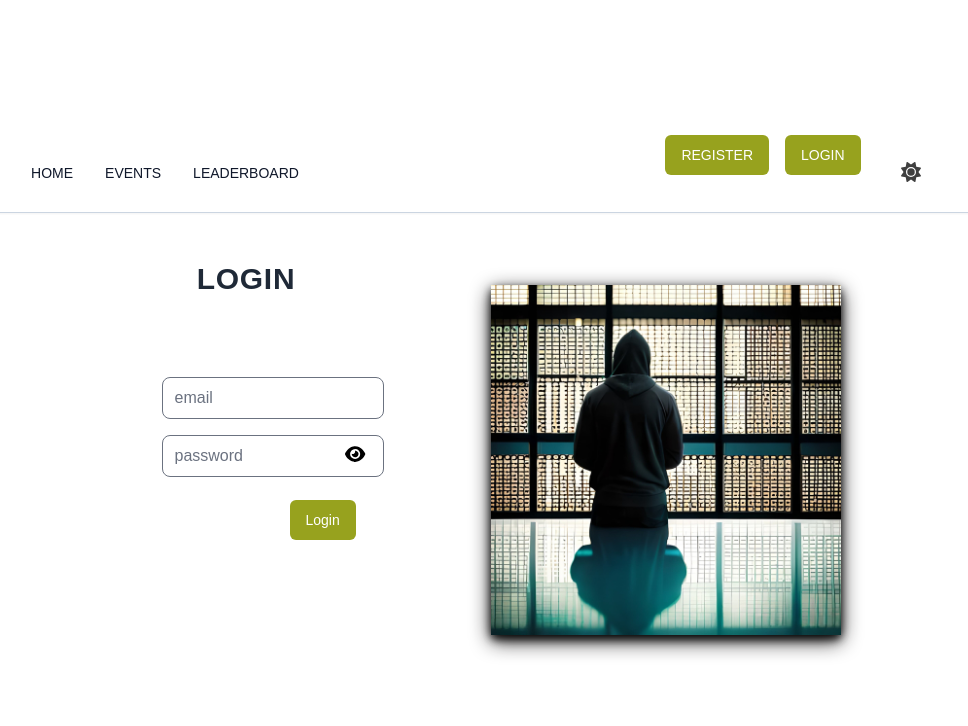
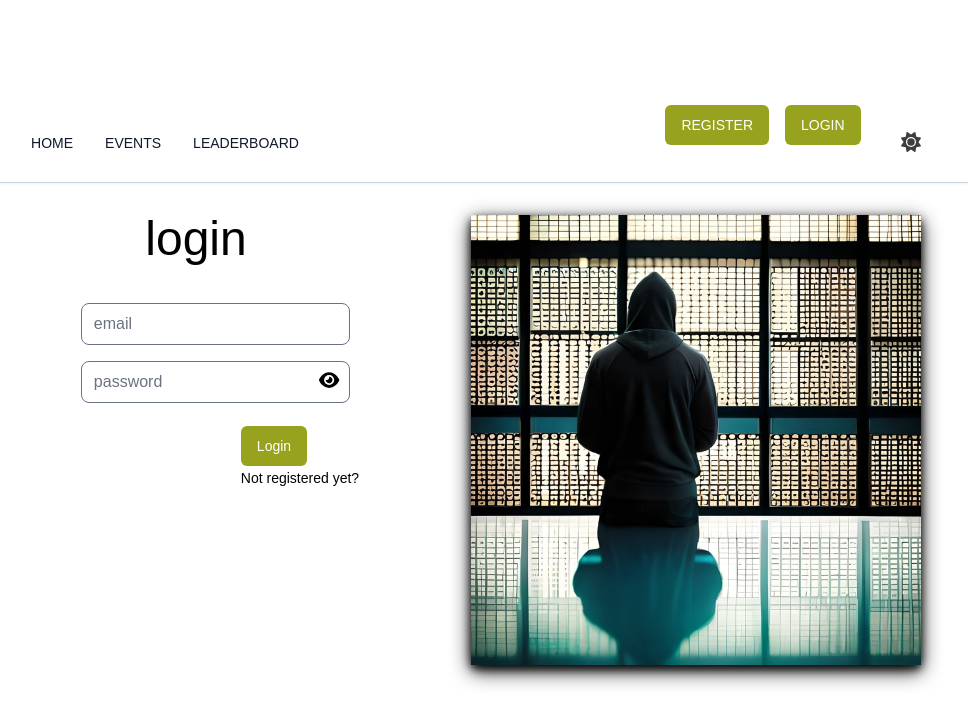
Before and after one commit to anton-cornak/codefights-web, a Next.js app in the folder front-end/: page /signin in a window 1280 px wide. Shown: the top 726 px of the page, without its empty margins (155-1123 px from the left). Built offline with nearby package versions, Linux system fonts and the light colour scheme; no server answers; a web font is replaced by a local one; what prettier-plugin-tailwindcss would draw is missing.

Commit message:
small style changes

```diff
--- a/front-end/components/RegistrationForm.tsx
+++ b/front-end/components/RegistrationForm.tsx
@@ -96,9 +96,10 @@ const handleEmailChange = (
     <div>
       <div className="md:flex">
         <div className="p-8">
-          <div className="uppercase tracking-wide text-2xl text-grey-700 font-semibold">
+          {/* <div className="uppercase tracking-wide text-2xl text-grey-700 font-semibold"> */}
+        <h1 className="text-5xl text-black dark:text-white">
             registration
-          </div>
+          </h1>
           <Formik
             initialValues={{
               teamName: '',
@@ -110,9 +111,9 @@ const handleEmailChange = (
             validationSchema={validationSchema}
             onSubmit={handleSubmit}
           >
-            <Form className="block mt-1 text-lg leading-tight font-medium text-black hover:text-grey-700">
+            <Form className="block mt-1 text-lg leading-tight font-medium text-black dark:text-white">
               <div className="mb-4">
-                <label htmlFor="teamname" className="block font-medium text-gray-700 mt-6">
+                <label htmlFor="teamname" className="block font-medium text-black dark:text-white mt-6">
                   Team Name
                 </label>
                 <Field
@@ -124,7 +125,7 @@ const handleEmailChange = (
                 <ErrorMessage name="teamName" component="div" className="text-red-500" />
               </div>
               <div className="mb-4">
-                <label htmlFor="members" className="block font-medium text-gray-700">
+                <label htmlFor="members" className="block font-medium text-black dark:text-white">
                   Members
                 </label>
                 {members.map((member, index) => (
@@ -145,7 +146,7 @@ const handleEmailChange = (
                 ))}
                 <button
                   type="button"
-                  className="px-4 py-2 text-sm font-medium text-white bg-custom_light_grey rounded-sm hover:bg-custom_green focus:outline-none focus:ring-2 focus:ring-custom_green"
+                  className="px-4 py-2 text-sm font-medium text-black dark:text-white bg-custom_light_grey rounded-sm hover:bg-custom_green focus:outline-none focus:ring-2 focus:ring-custom_green"
                   onClick={handleAddMember}
                 >
                   Add Member
@@ -154,7 +155,7 @@ const handleEmailChange = (
                 <ErrorMessage name="emails" component="div" className="text-red-500" />
               </div>
               <div className="mb-4">
-                <label htmlFor="language" className="block font-medium text-gray-700">
+                <label htmlFor="language" className="block font-medium text-black dark:text-white">
                   Language
                 </label>
                 <Field
@@ -179,7 +180,7 @@ const handleEmailChange = (
                     name="ai"
                     className="mr-2 text-custom_green focus:ring-custom_green"
                   />
-                  <label htmlFor="ai" className="font-medium text-gray-700">
+                  <label htmlFor="ai" className="font-medium text-black dark:text-white">
                     AI
                   </label>
                 </div>
@@ -192,8 +193,8 @@ const handleEmailChange = (
                   Register
                 </button>
                 <Link
-                  href="/"
-                  className="mt-2 sm:mt-0 sm:ml-2 px-4 py-2 text-sm font-medium text-black hover:text-custom_green"
+                  href="/signin"
+                  className="mt-2 sm:mt-0 sm:ml-2 px-4 py-2 text-sm font-medium text-black dark:text-white hover:text-custom_green"
                 >
                   Already registered? Log in.
                 </Link>
@@ -201,11 +202,11 @@ const handleEmailChange = (
             </Form>
           </Formik>
         </div>
-        <div className="md:shrink-0 mr-16 mt-10 ml-16">
+        <div className="md:shrink-0 mr-16 mt-0 ml-16">
           <BoxShadowImage
             alt="Example Image"
             src="registrationImage.jpg"
-            width={350}
+            width={450}
             height={350}
           />
         </div>
--- a/front-end/pages/signin.tsx
+++ b/front-end/pages/signin.tsx
@@ -7,6 +7,7 @@ import { FontAwesomeIcon } from "@fortawesome/react-fontawesome";
 
 import "@fortawesome/fontawesome-svg-core/styles.css";
 import { buttonVariants } from "@/components/Button";
+import Link from "next/link";
 
 const SignInPage = () => {
   const [email, setEmail] = useState("");
@@ -37,18 +38,20 @@ const SignInPage = () => {
   <div>
     <div className="md:flex">
       <div className="p-8">
-        <div className="mt-4 mb-0 uppercase tracking-wide text-3xl text-grey-700 font-semibold text-center">
-          login
-        </div>
+          {/* <div className="mt-4 mb-0 uppercase tracking-wide text-3xl text-grey-700 font-semibold text-center"> */}
+            <h1 className="text-5xl text-black dark:text-white text-center">
+            login
+          </h1>
+        {/* </div> */}
         <form
-          className="block mt-20 text-lg leading-tight font-medium text-black hover:text-grey-700"
+          className="block mt-10 text-lg leading-tight font-medium text-black hover:text-grey-700"
           onSubmit={handleSubmit}
         >
           {!!error && <p className="text-error">ERROR: {error}</p>}
           <div className="relative">
             <input
               type="text"
-              className="ml-16 mt-0 px-3 py-2 border rounded-lg w-3/4 focus:outline-none focus:ring-2 focus:ring-gray-600"
+              className="ml-16 px-3 py-2 border rounded-lg w-3/4 focus:outline-none focus:ring-2 focus:ring-gray-600"
               placeholder="email"
               value={email}
               onChange={(e) => {
@@ -94,18 +97,24 @@ const SignInPage = () => {
           </div>
 
             <br />
-            <div className="ml-48">
+            <div className="ml-56">
           <button type="submit" className={buttonVariants({ variant: 'default' })}>
             Login
               </button>
+              <Link
+                  href="/registration"
+                  className="mt-2 sm:mt-0 sm:ml-2 px-4 py-2 text-sm font-medium text-black dark:text-white hover:text-custom_green"
+                ><br/>
+                  Not registered yet?
+                </Link>
               </div>
         </form>
       </div>
-      <div className="md:shrink-0 mr-16 mt-10 ml-16">
+      <div className="md:shrink-0 mr-16 ml-16">
         <BoxShadowImage
           alt="Example Image"
           src="loginImage.jpg"
-          width={350}
+          width={450}
           height={350}
         />
       </div>
```
